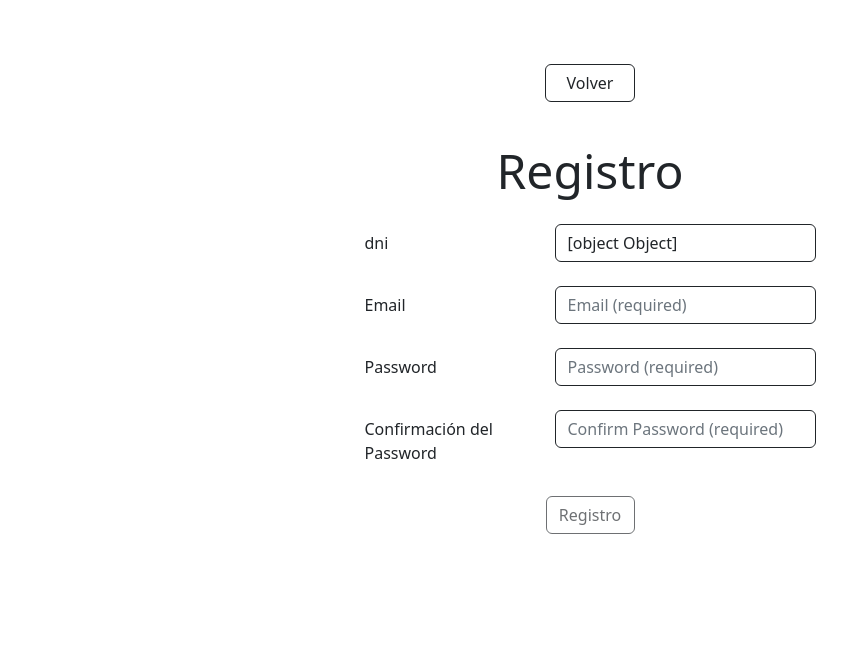
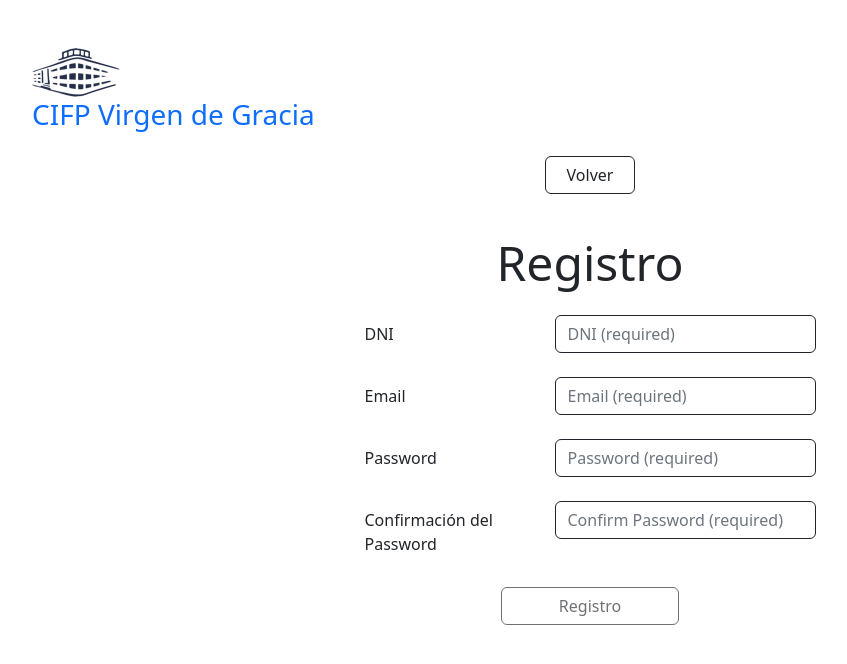
Before and after one commit to CIFP-Virgen-de-Gracia/bolsaTrabajo, an Angular app in the folder front/: page /register in a window 1280 px wide. Shown: the top 664 px of the page, without its empty margins (50-897 px from the left). Built offline with nearby package versions, Linux system fonts and the light colour scheme.

Commit message:
Cambios provisionales front

```diff
--- a/front/src/auth/login/login.component.html
+++ b/front/src/auth/login/login.component.html
@@ -22,7 +22,7 @@
                     [ngClass]="{'is-invalid': (logInForm.get('email')?.touched) && !logInForm.get('email')?.valid}"
                     placeholder="Email (required)">
 
-                <!-- Error Messages for Empty Email field -->
+                <!-- Mensajes de error -->
                 <span class="invalid-feedback">
                     <span *ngIf="logInForm.get('email')?.errors?.['required']">Por favor introduce tu email</span>
                     <span *ngIf="logInForm.get('email')?.errors?.['pattern']">Por favor introduce una cuenta válida</span>
@@ -39,7 +39,7 @@
                     [ngClass]="{'is-invalid': (logInForm.get('password')?.touched) && !logInForm.get('password')?.valid}"
                     class="form-control border border-dark" placeholder="Password (required)">
 
-                <!-- Error Messages for Empty Password field -->
+                <!-- Mensajes de error y control -->
                 <span class="invalid-feedback">
                     <span *ngIf="logInForm.get('password')?.errors?.['required']">Por favor introduce tu password</span>
                 </span>
--- a/front/src/auth/register/register.component.html
+++ b/front/src/auth/register/register.component.html
@@ -1,5 +1,9 @@
 <form [formGroup]="registerForm">
     <div class="container mt-5">
+      <div class="header_logo">
+        <img src="../../assets/Maestría.png" />
+        <h3 class="text-primary">CIFP Virgen de Gracia</h3>
+      </div>
       <div class="d-flex justify-content-center p-3">
         <button type="button" class="btn btn-outline-dark col-sm-1" [routerLink]="['/']">Volver</button>
       </div>
@@ -7,7 +11,7 @@
 
         <div class="row d-flex justify-content-center">
             <div class="col-2">
-                <label class="col-form-label">dni</label>
+                <label class="col-form-label">DNI</label>
             </div>
             <div class="col-3">
                 <input type="text" class="form-control border border-dark" formControlName="dni"
@@ -30,7 +34,7 @@
                     [ngClass]="{'is-invalid': (registerForm.get('email')?.touched) && !registerForm.get('email')?.valid}"
                     placeholder="Email (required)">
 
-                <!-- Error Messages for Empty Email field -->
+                <!-- Error mensajes alerta campos vacios -->
                 <span class="invalid-feedback">
                     <span *ngIf="registerForm.get('email')?.errors?.['required']">Por favor introduce tu email</span>
                     <span *ngIf="registerForm.get('email')?.errors?.['pattern']">Por favor introduce un email válido</span>
@@ -47,7 +51,7 @@
                     [ngClass]="{'is-invalid': (registerForm.get('password')?.touched) && !registerForm.get('password')?.valid}"
                     placeholder="Password (required)">
 
-                <!-- Error Messages for Empty Password field -->
+                <!-- Error mensajes alerta campos vacios -->
                 <span class="invalid-feedback">
                     <span *ngIf="registerForm.get('password')?.errors?.['required']">Por favor introduce tu password</span>
                 </span>
@@ -66,16 +70,16 @@
                     placeholder="Confirm Password (required)">
 
                 <span class="invalid-feedback">
-                    <!-- Error Messages for Empty confirm Password field -->
+                    <!-- Campos obligatorios -->
                     <span *ngIf="f['confirmPassword'].getError('required')!=null">Por favor introduce un password de confirmación</span>
-                    <!-- Error Messages for Not match Password field -->
+                    <!-- Campos obligatorios -->
                     <span *ngIf="f['confirmPassword'].getError('passwordMatch')!=null">Los passwords no coinciden</span>
                 </span>
             </div>
         </div>
 
         <div class="d-flex justify-content-center p-4">
-            <button type="submit" class="btn btn-outline-dark col-sm-1" [disabled]="!registerForm.valid"
+            <button type="submit" class="btn btn-outline-dark col-sm-2" [disabled]="!registerForm.valid"
                 [routerLink]="['/registerSuccessful']" (click)='register()'>Registro</button>
         </div>
     </div>
--- a/front/src/auth/register/register.component.ts
+++ b/front/src/auth/register/register.component.ts
@@ -14,7 +14,7 @@ export class RegisterComponent implements OnInit {
 
   constructor(private fb: FormBuilder) {
     this.registerForm =this.fb.group({
-      dni:[new FormControl('', Validators.required),[Validators.required, Validators.pattern('[0-9]{8}[A-Z]')]] ,
+      dni:new FormControl('', Validators.pattern('[0-9]{8}[A-Z]' || '[0-9]{8}')),
       email: ['', [Validators.required, Validators.pattern('[a-z0-9]+@[a-z]+\.[a-z]{2,3}')]],
       password: new FormControl('', Validators.required),
       confirmPassword: new FormControl('', Validators.required)
--- a/front/src/auth/welcome/welcome.component.html
+++ b/front/src/auth/welcome/welcome.component.html
@@ -5,18 +5,18 @@
       <h3 class="text-primary">CIFP Virgen de Gracia</h3>
     </div>
   <section class="datos">
-    <div class="d-flex justify-content-center display-6 font-weight-bold p-4">Bienvenidos</div>
+    <div class="d-flex justify-content-center display-6 font-weight-bold p-9 text-light">Bienvenidos</div>
     <!-- Usuarios -->
-    <div class="d-flex justify-content-center fs-4 font-weight-bold p-3">Usuarios</div>
+    <div class="d-flex justify-content-center fs-4 font-weight-bold p-3">Usuarios Registrados</div>
 
     <div class="d-flex justify-content-center p-3">
-        <button type="button" class="btn btn-outline-dark col-sm-1" [routerLink]="['/login']">Login</button>
+        <button type="button" class="btn btn-light col-sm-2" [routerLink]="['/login']">Login</button>
     </div>
     <!-- Nuevos Usuarios -->
     <div class="d-flex justify-content-center fs-4 font-weight-bold p-3">Nuevo Usuario</div>
 
     <div class="d-flex justify-content-center p-3">
-        <button type="button" class="btn btn-outline-dark col-sm-1" [routerLink]="['/register']">Registro</button>
+        <button type="button" class="btn btn-light col-sm-2" [routerLink]="['/register']">Registro</button>
     </div>
   </section>
   <!-- Footer -->
--- a/front/src/auth/welcome/welcome.component.scss
+++ b/front/src/auth/welcome/welcome.component.scss
@@ -1,3 +1,25 @@
+:root {
+  --colorPrimario:#6897E5;
+  --colorSecundario:#FCB541;
+  --colorOscuro:#140740;
+  --colorClaro:#F8F8F8;
+  --colorSecundarioClaro:#ffcb77;
+  --colorOscuroSombra: #241950;
+  --pesoMenu: font-menu;
+  --pesoSubmenu: font-submenu;
+  --pesoMenuHover: font-menu-hover;
+  --tamMenuEnlace: 11pt;
+  --tamTextoFooter: 10pt;
+  --tamFooterTitulo:16pt
+  --tipoNombre: font-name;
+  --tipoTitulo: titulo;
+  --textoFooter: text-footer;
+  --tipoNomenclatura: nomenclatura;
+  --BottomOffset: -6px;
+  --LineHeight: 5px;
+}
+
+
 #welcome{
   background-image: url("../.././assets/welcome.jpg");
   background-size: cover;
@@ -7,8 +29,19 @@
   width: 100vw;
 }
 .datos{
-background-color: aliceblue;
+background-color: var(--colorPrimario);
 border-radius: 10px;
 padding: 20px;
+margin: 20px;
+border-color: var(--colorSecundario);
+border-style: solid;
+border-width: 23px;
+box-shadow: 0px 0px 10px var(--colorOscuroSombra);
+}
 
+.datos h1{
+  color: var(--colorClaro);
+  font-family: var(--tipoNombre);
+  font-size: 30pt;
+  text-align: center;
 }
```
